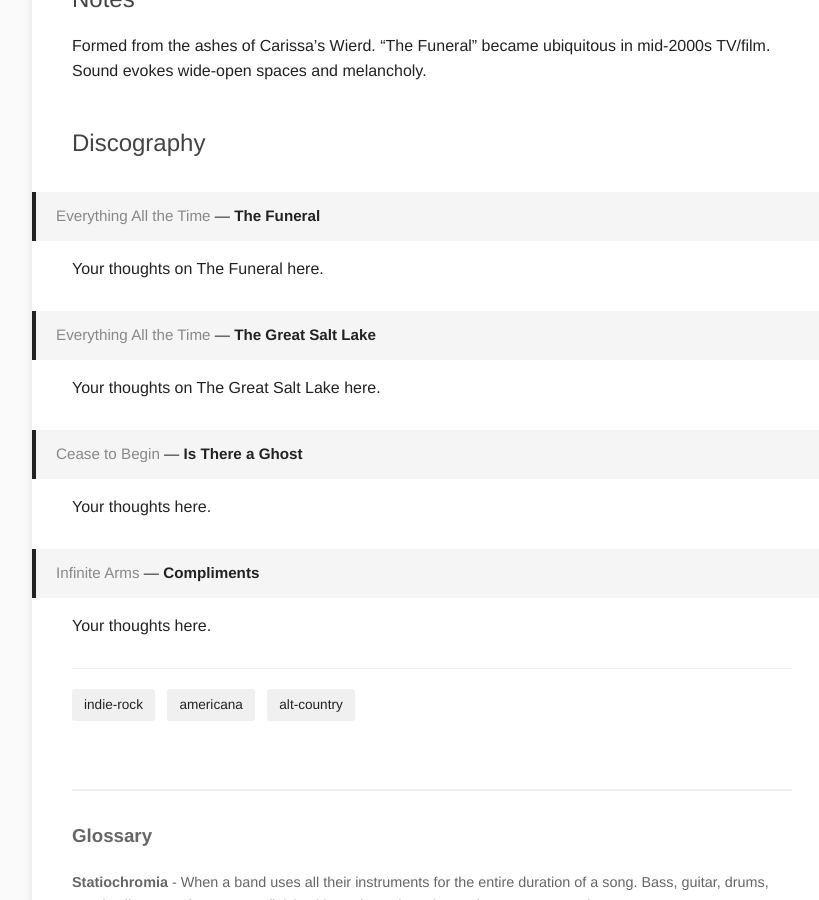
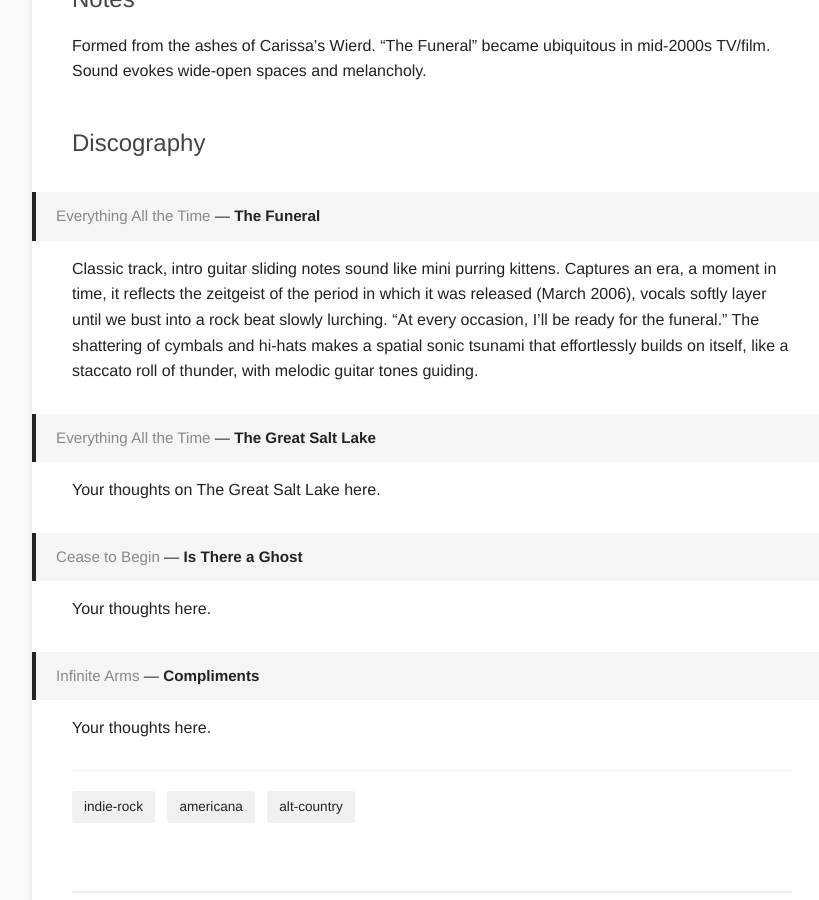
Before and after one commit to sova/remuse-encyclopedia, a Jekyll site: the page built from _bands/band-of-horses.md, in a window 1280 px wide and 900 px high, scrolled down 746 px. Shown: the whole window, without its empty margins (208-1027 px from the left). Built offline with Jekyll 4.4.1, drawn with Linux system fonts in a browser that asks for light colours.

Commit message:
Update band-of-horses.md

```diff
--- a/_bands/band-of-horses.md
+++ b/_bands/band-of-horses.md
@@ -26,7 +26,7 @@ Formed from the ashes of Carissa's Wierd. "The Funeral" became ubiquitous in mid
   <span class="album">Everything All the Time</span> — <span class="song">The Funeral</span>
 </div>
 
-Your thoughts on The Funeral here.
+Classic track, intro guitar sliding notes sound like mini purring kittens.  Captures an era, a moment in time, it reflects the zeitgeist of the period in which it was released (March 2006), vocals softly layer until we bust into a rock beat slowly lurching.  "At every occasion, I'll be ready for the funeral."  The shattering of cymbals and hi-hats makes a spatial sonic tsunami that effortlessly builds on itself, like a staccato roll of thunder, with melodic guitar tones guiding.
 
 <div class="song-header">
   <span class="album">Everything All the Time</span> — <span class="song">The Great Salt Lake</span>
```
